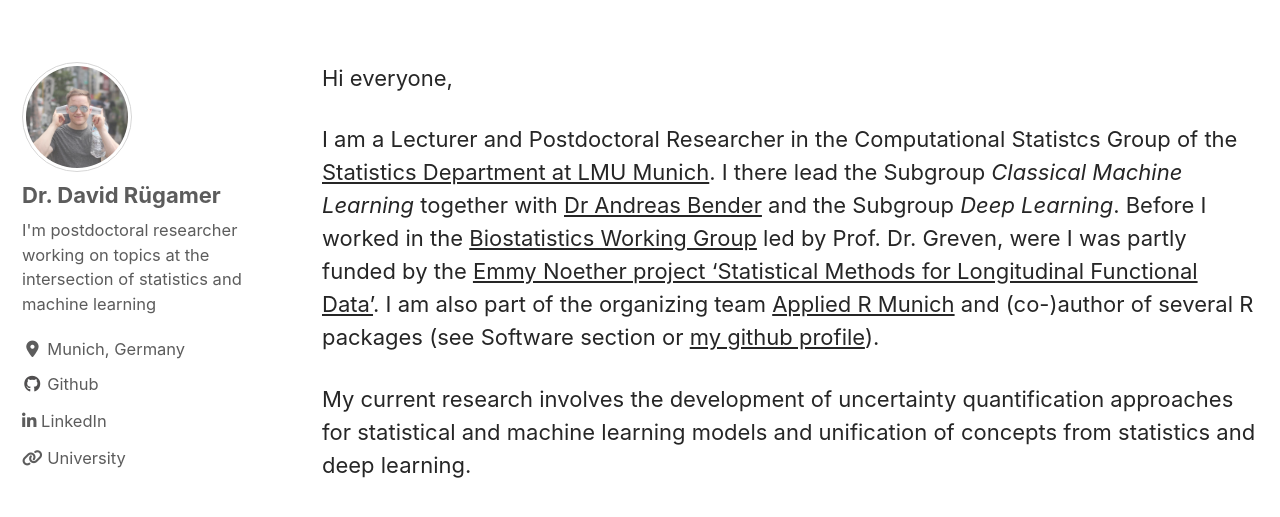
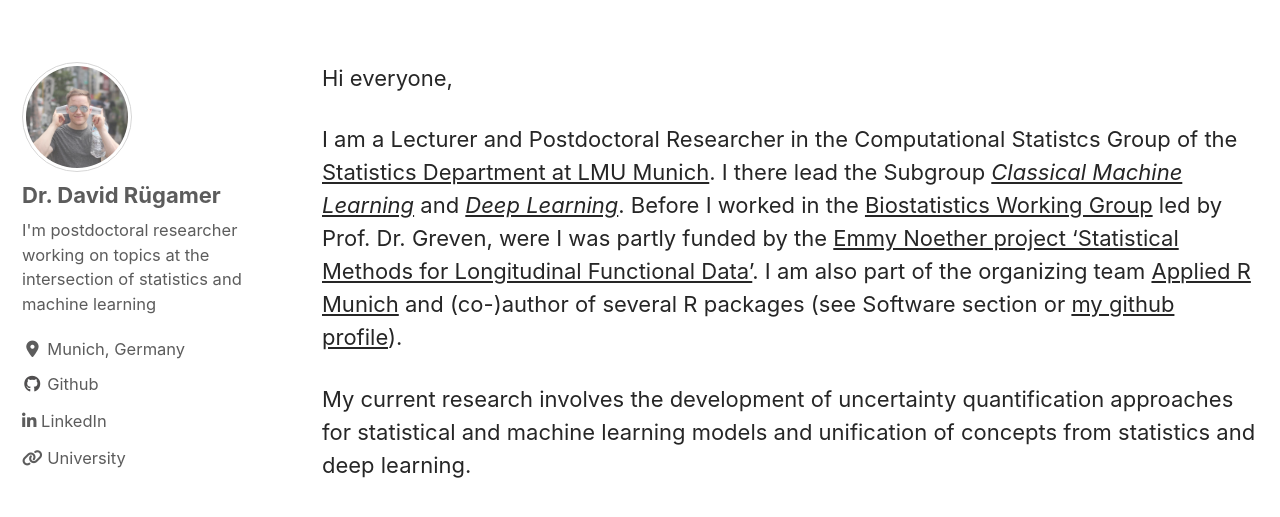
Before and after one commit to davidruegamer/davidruegamer.github.io, a Jekyll site: the page built from _pages/about.md, in a window 1280 px wide and 900 px high, cut to the strip 333-850 px from the top of the window. Built offline with Jekyll 4.4.1, drawn with Linux system fonts in a browser that asks for light colours; cached includes are drawn as plain includes; nearby versions of some CDN libraries; comment, search, counter and statistics services are not loaded; a style sheet for code colours, icons or effects is not loaded.

Commit message:
link subgroups

```diff
--- a/_pages/about.md
+++ b/_pages/about.md
@@ -13,6 +13,6 @@
 
 Hi everyone,
 
-I am a Lecturer and Postdoctoral Researcher in the Computational Statistcs Group of the [Statistics Department at LMU Munich](https://www.compstat.statistik.uni-muenchen.de/people/ruegamer/). I there lead the Subgroup *Classical Machine Learning* together with [Dr Andreas Bender](https://adibender.netlify.com/) and the Subgroup *Deep Learning*. Before I worked in the [Biostatistics Working Group](https://www.biostat.statistik.uni-muenchen.de/index.html) led by Prof. Dr. Greven, were I was partly funded by the [Emmy Noether project 'Statistical Methods for Longitudinal Functional Data'](https://www.biostat.statistik.uni-muenchen.de/forschung/emmy_noether_pup/index.html). I am also part of the organizing team [Applied R Munich](https://www.meetup.com/de-DE/Applied-R-Munich/) and (co-)author of several R packages (see Software section or [my github profile](https://github.com/davidruegamer)).
+I am a Lecturer and Postdoctoral Researcher in the Computational Statistcs Group of the [Statistics Department at LMU Munich](https://www.compstat.statistik.uni-muenchen.de/people/ruegamer/). I there lead the Subgroup [*Classical Machine Learning*](https://www.slds.stat.uni-muenchen.de/research/machine-learning.html) and [*Deep Learning*](https://www.slds.stat.uni-muenchen.de/research/deep-learning.html). Before I worked in the [Biostatistics Working Group](https://www.biostat.statistik.uni-muenchen.de/index.html) led by Prof. Dr. Greven, were I was partly funded by the [Emmy Noether project 'Statistical Methods for Longitudinal Functional Data'](https://www.biostat.statistik.uni-muenchen.de/forschung/emmy_noether_pup/index.html). I am also part of the organizing team [Applied R Munich](https://www.meetup.com/de-DE/Applied-R-Munich/) and (co-)author of several R packages (see Software section or [my github profile](https://github.com/davidruegamer)).
 
 My current research involves the development of uncertainty quantification approaches for statistical and machine learning models and unification of concepts from statistics and deep learning.
```
